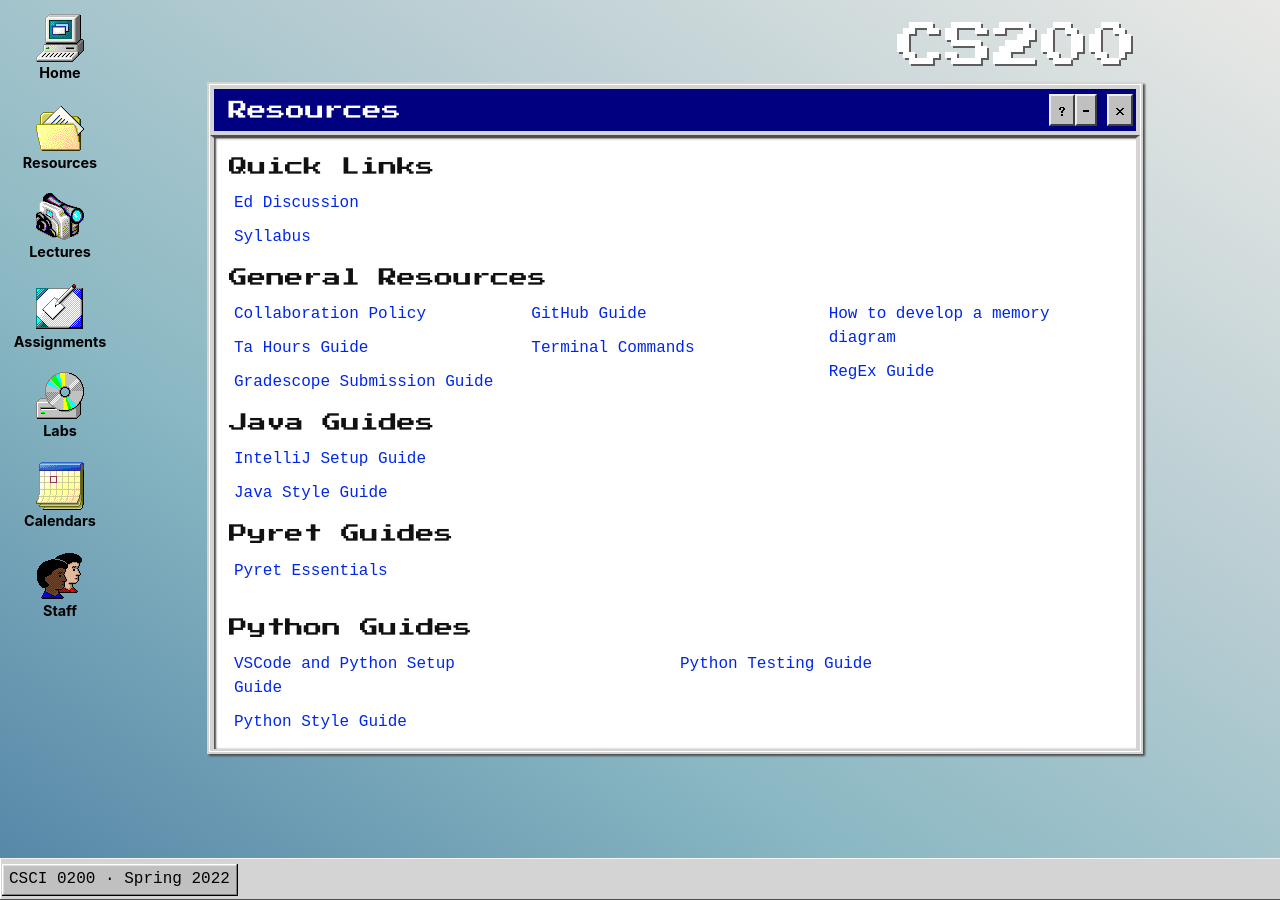
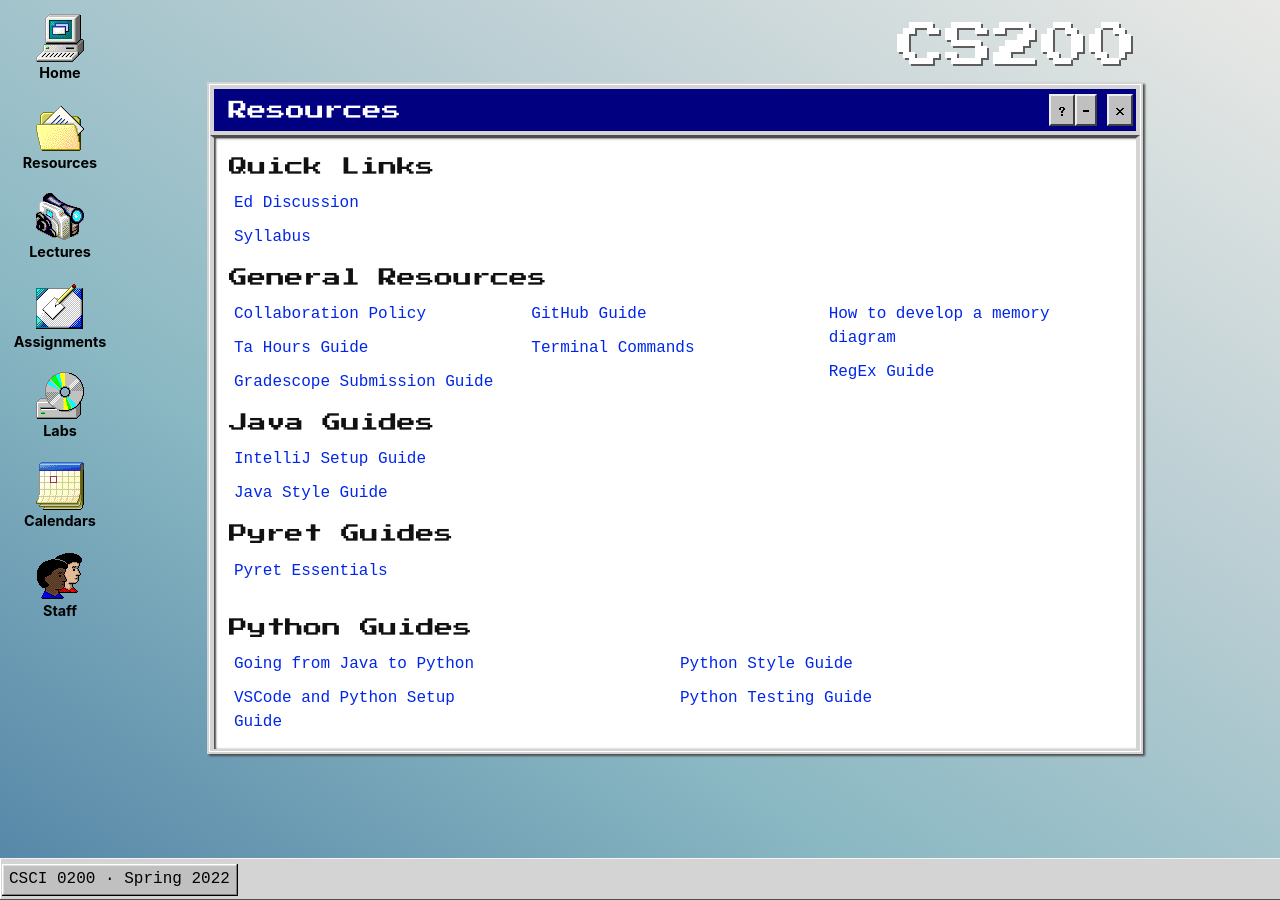
Before and after one commit to brown-csci0200/brown-csci0200.github.io, a Jekyll site: the page built from resources.md, in a window 1280 px wide. Built offline with Jekyll 4.4.1, drawn with Linux system fonts in a browser that asks for light colours.

Commit message:
add python to java guide

```diff
--- a/resources.md
+++ b/resources.md
@@ -19,6 +19,11 @@ links: [
     "Title" : "IntelliJ Setup Guide",
     "Link" : "https://hackmd.io/7azYQstzS4a6udptmaADCw",
     "Type" : "Java Guides"
+  },
+  {
+    "Title": "Going from Java to Python",
+    "Link": "https://hackmd.io/UDZsVd4iRYyBz_i74QqVyA",
+    "Type": "Python Guides"
   },
   {
     "Title" : "VSCode and Python Setup Guide",
```
